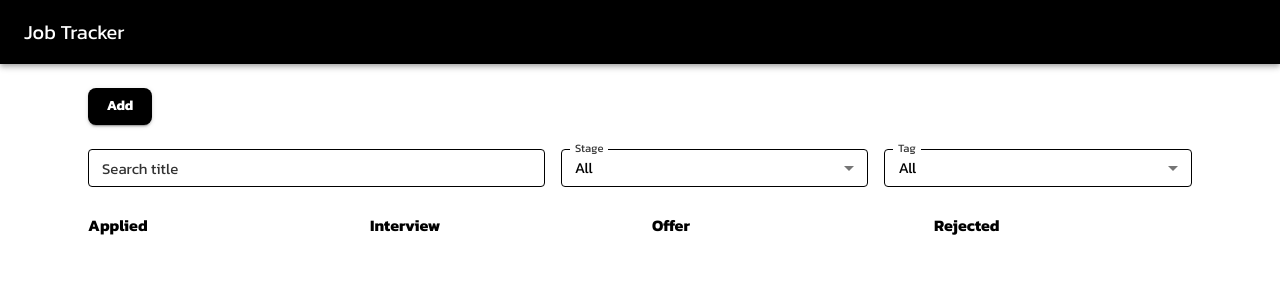
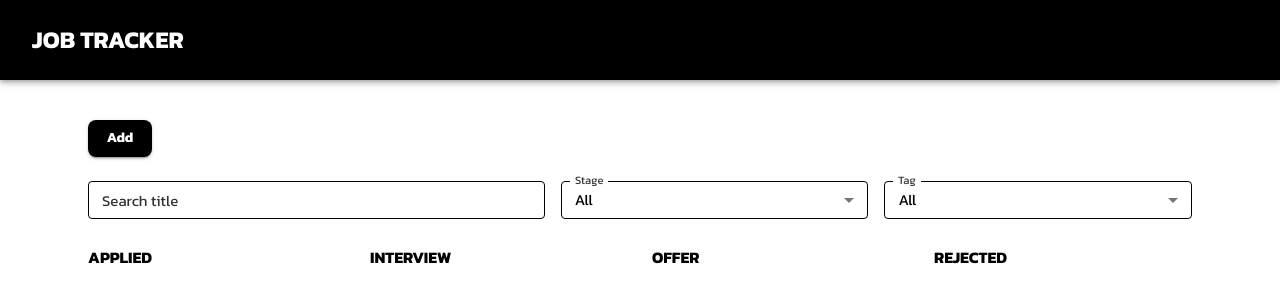
Before and after one commit to minimalnomad/job-crm, a React (Vite) app: page / in a window 1280 px wide. Shown: the top 302 px of the page. Built offline with nearby package versions, Linux system fonts and the light colour scheme.

Commit message:
style: fix typography

```diff
--- a/src/App.tsx
+++ b/src/App.tsx
@@ -18,9 +18,9 @@ export default function App() {
   return (
     <ThemeProvider theme={theme}>
       <CssBaseline />
-      <AppBar position="static">
+      <AppBar position="static" sx={{ p: 1, mb: 2 }}>
         <Toolbar>
-          <Typography variant="h6">Job Tracker</Typography>
+          <Typography variant="h5">JOB TRACKER</Typography>
         </Toolbar>
       </AppBar>
       <Container>
--- a/src/domain/types.ts
+++ b/src/domain/types.ts
@@ -20,10 +20,10 @@ export interface JobApp {
 }
 
 export const STAGES: { key: Stage; label: string }[] = [
-  { key: "applied", label: "Applied" },
-  { key: "interview", label: "Interview" },
-  { key: "offer", label: "Offer" },
-  { key: "rejected", label: "Rejected" },
+  { key: "applied", label: "APPLIED" },
+  { key: "interview", label: "INTERVIEW" },
+  { key: "offer", label: "OFFER" },
+  { key: "rejected", label: "REJECTED" },
 ];
 export interface FilterState {
   search: string;
```
